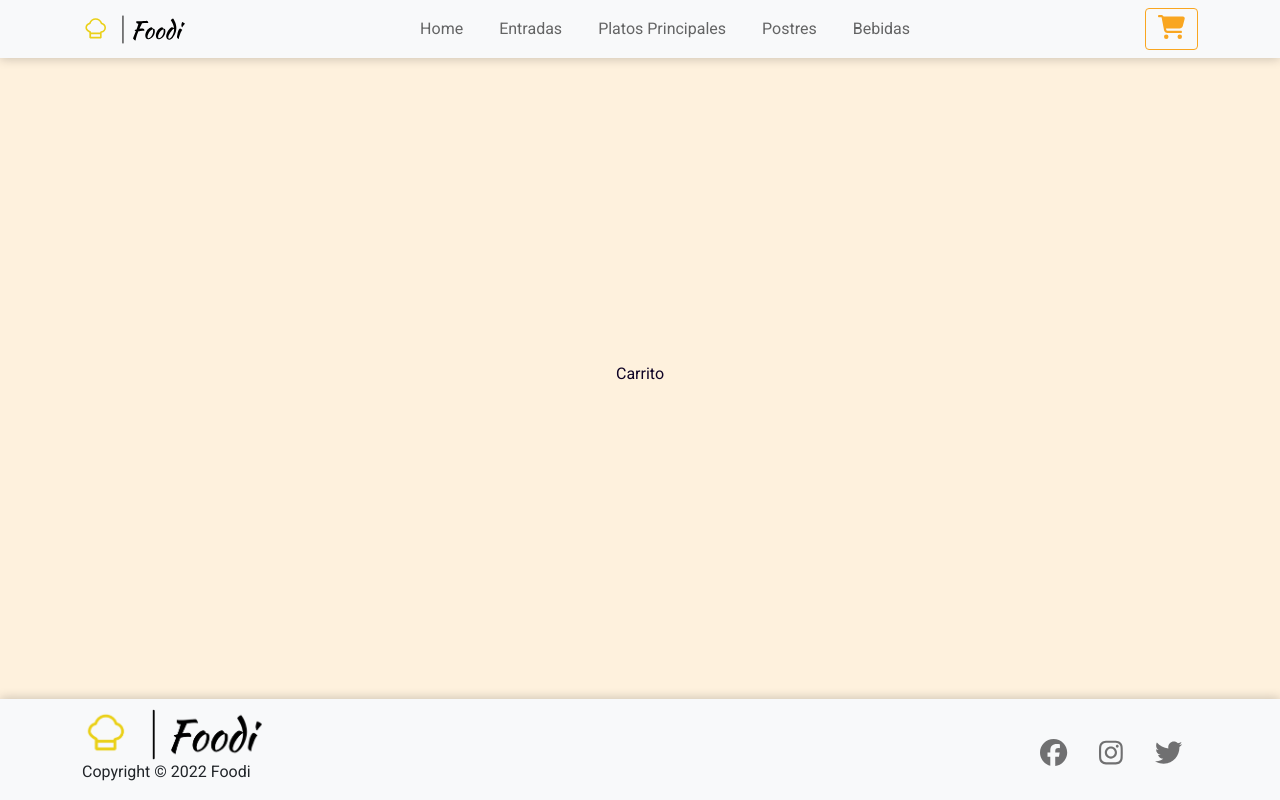
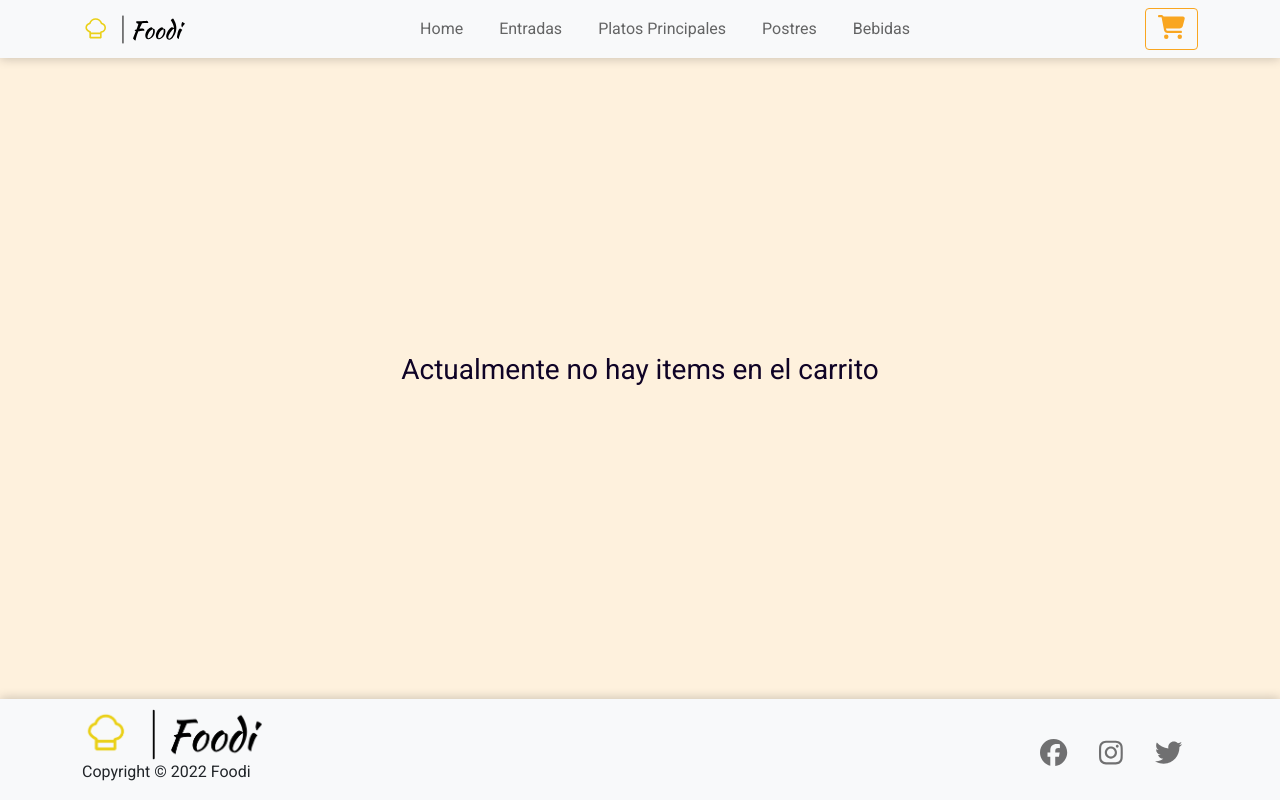
Before and after one commit to psantiagoe/shoppingcart-escobar, a React (Create React App) app: page /carrito in a window 1280 px wide. Built offline with nearby package versions, Linux system fonts and the light colour scheme.

Commit message:
Desafío: CartContext

```diff
--- a/src/components/App.js
+++ b/src/components/App.js
@@ -4,15 +4,18 @@ import Footer from "./Footer";
 import { ToastContainer } from "react-toastify";
 import "react-toastify/dist/ReactToastify.css";
 import { BrowserRouter } from "react-router-dom";
+import CartProvider from "../context/CartContext";
 
 const App = () => {
 	return (
+		<CartProvider>
 			<BrowserRouter>
 				<Header />
 				<Main />
 				<Footer />
 				<ToastContainer />
 			</BrowserRouter>
+		</CartProvider>
 	);
 };
 
--- a/src/components/Carrito.js
+++ b/src/components/Carrito.js
@@ -1,7 +1,68 @@
-import React from "react";
+import { React, useContext } from "react";
+import { Button, Table, Container, CloseButton } from "react-bootstrap";
+import { contexto } from "../context/CartContext";
 
 const Carrito = () => {
-	return <div>Carrito</div>;
+	const resultado = useContext(contexto);
+	const { carrito, total, borrarItem, limpiarCarrito } = resultado;
+
+	return (
+		<>
+			{carrito.length === 0 && <h3>Actualmente no hay items en el carrito</h3>}
+			{carrito.length > 0 && (
+				<Container id="carrito">
+					<div className="carrito-btns">
+						<Button variant="outline-danger" className="m-2" onClick={limpiarCarrito}>
+							Limpiar carrito
+						</Button>
+					</div>
+					<Table responsive hover>
+						<thead>
+							<tr>
+								<th></th>
+								<th>Producto</th>
+								<th>Precio</th>
+								<th>Cantidad</th>
+								<th>Subtotal</th>
+								<th className="borrar"></th>
+							</tr>
+						</thead>
+						<tbody>
+							{carrito.map((item) => {
+								return (
+									<tr key={item.id}>
+										<td className="align-middle">
+											<img src={item.img} />
+										</td>
+										<td className="align-middle">{item.nombre}</td>
+										<td className="align-middle">$ {item.precio}</td>
+										<td className="align-middle">{item.cantidad}</td>
+										<td className="align-middle">$ {item.precio * item.cantidad}</td>
+										<td className="align-middle">
+											<CloseButton onClick={() => borrarItem(item.id)} />
+										</td>
+									</tr>
+								);
+							})}
+							<tr>
+								<td></td>
+								<td></td>
+								<td></td>
+								<td className="text-end carrito-total">Total:</td>
+								<td className="align-middle carrito-total">$ {total}</td>
+								<td></td>
+							</tr>
+						</tbody>
+					</Table>
+					<div className="carrito-btns">
+						<Button variant="outline-primary" className="m-2">
+							Finalizar compra
+						</Button>
+					</div>
+				</Container>
+			)}
+		</>
+	);
 };
 
 export default Carrito;
--- a/src/components/Item.js
+++ b/src/components/Item.js
@@ -15,7 +15,7 @@ const Item = ({ producto }) => {
 						<div className="divider"></div>
 						<Card.Text>{producto.descripcion}</Card.Text>
 					</Card.Body>
-					<NavLink to={"/producto/" + producto.id}>
+					<NavLink to={`/producto/${producto.id}`}>
 						<Button variant="outline-primary" className="m-2">
 							Ver detalle
 						</Button>
--- a/src/components/ItemDetail.js
+++ b/src/components/ItemDetail.js
@@ -1,14 +1,17 @@
-import { React, useState } from "react";
+import { React, useContext, useState } from "react";
 import { NavLink } from "react-router-dom";
 import { Spinner, Image, Button, Container, Card } from "react-bootstrap";
 import ItemCount from "./ItemCount";
+import { contexto } from "../context/CartContext";
 
 const ItemDetail = ({ producto, loading }) => {
 	const [showCounter, setShowCounter] = useState(true);
 	const [cantidad, setCantidad] = useState(0);
 
+	const resultado = useContext(contexto);
+	const { agregarItem } = resultado;
+
 	const onAdd = (contador) => {
-		console.log(`onAdd ejecutado. Contador: ${contador}`);
 		setShowCounter(false);
 		setCantidad(contador);
 	};
@@ -31,11 +34,23 @@ const ItemDetail = ({ producto, loading }) => {
 							<>
 								<p>
 									Seleccionaste {cantidad} {cantidad === 1 ? "cantidad" : "cantidades"} de este
-									producto.{" "}
+									producto.
 								</p>
 								<NavLink to="/carrito">
-									<Button variant="outline-primary" className="m-2">
-										Finalizar compra
+									<Button
+										variant="outline-primary"
+										className="m-2"
+										onClick={() => {
+											agregarItem(
+												producto.id,
+												producto.img,
+												producto.nombre,
+												cantidad,
+												producto.precio
+											);
+										}}
+									>
+										Confirmar compra
 									</Button>
 								</NavLink>
 							</>
--- a/src/components/ItemDetailContainer.js
+++ b/src/components/ItemDetailContainer.js
@@ -1,6 +1,7 @@
 import { React, useState, useEffect } from "react";
 import { useParams } from "react-router-dom";
 import ItemDetail from "./ItemDetail";
+import { toast } from "react-toastify";
 
 const ItemDetailContainer = () => {
 	const items = [
@@ -113,7 +114,7 @@ const ItemDetailContainer = () => {
 				setProducto(item);
 			})
 			.catch((e) => {
-				console.log(e);
+				toast.error("Error al cargar el producto.");
 			})
 			.finally(() => {
 				setLoading(false);
--- /dev/null
+++ b/src/context/CartContext.js
@@ -0,0 +1,77 @@
+import { createContext, useEffect, useState } from "react";
+
+export const contexto = createContext();
+const { Provider } = contexto;
+
+const CartProvider = ({ children }) => {
+	const [carrito, setCarrito] = useState([]);
+	const [total, setTotal] = useState(0);
+
+	const borrarItem = (id) => {
+		let filteredItems = [...carrito];
+		filteredItems = filteredItems.filter((el) => {
+			return el.id !== id;
+		});
+		setCarrito(filteredItems);
+		return false;
+	};
+
+	const agregarItem = (id, img, nombre, cantidad, precio) => {
+		let copiaCarrito = [...carrito];
+
+		if (isInCart(id)) {
+			copiaCarrito = copiaCarrito.map((el) => {
+				let item = {
+					id: el.id,
+					img: el.img,
+					nombre: el.nombre,
+					precio: el.precio,
+					cantidad: el.cantidad,
+				};
+
+				if (el.id === id) {
+					item.cantidad += cantidad;
+				}
+
+				return item;
+			});
+		} else {
+			const itemNuevo = {
+				id: id,
+				img: img,
+				nombre: nombre,
+				cantidad: cantidad,
+				precio: precio,
+			};
+			copiaCarrito.push(itemNuevo);
+		}
+		setCarrito(copiaCarrito);
+	};
+
+	const limpiarCarrito = () => {
+		setCarrito([]);
+	};
+
+	const isInCart = (id) => {
+		return carrito.some((el) => {
+			return el.id === id;
+		});
+	};
+
+	useEffect(() => {
+		const nuevoTotal = carrito.reduce((acc, act) => acc + act.precio * act.cantidad, 0);
+		setTotal(nuevoTotal);
+	}, [carrito]);
+
+	const contextValue = {
+		carrito: carrito,
+		total: total,
+		borrarItem: borrarItem,
+		agregarItem: agregarItem,
+		limpiarCarrito: limpiarCarrito,
+	};
+
+	return <Provider value={contextValue}>{children}</Provider>;
+};
+
+export default CartProvider;
--- a/src/styles/styles.scss
+++ b/src/styles/styles.scss
@@ -189,6 +189,39 @@ main {
 			}
 		}
 	}
+
+	#carrito {
+		width: 70%;
+		margin: auto;
+
+		img {
+			width: 100px;
+		}
+
+		th:first-child {
+			width: 150px;
+		}
+
+		th:last-child {
+			width: 50px;
+		}
+
+		tbody {
+			tr:last-child {
+				border-top: 3px double;
+			}
+		}
+
+		.carrito-total {
+			font-weight: bold;
+			font-size: 1.2rem;
+		}
+
+		.carrito-btns {
+			display: flex;
+			justify-content: flex-end;
+		}
+	}
 }
 
 // Footer
```
Lines whose indentation alone changed are shown as unchanged.
